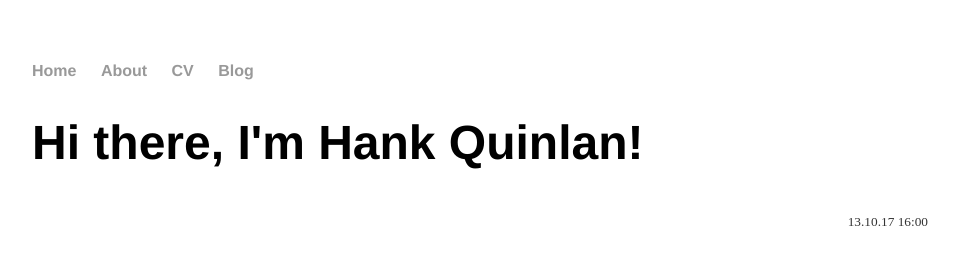
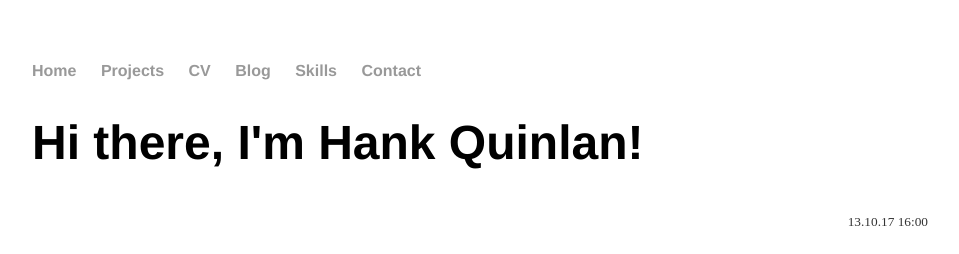
Before and after one commit to markadeev/markadeev.github.io, a Jekyll site: the page built from index.html, in a window 1280 px wide. Shown: the top 254 px of the page, without its empty margins (160-1119 px from the left). Built offline with Jekyll 4.4.1, drawn with Linux system fonts in a browser that asks for light colours.

Commit message:
Update default.html

```diff
--- a/_layouts/default.html
+++ b/_layouts/default.html
@@ -12,9 +12,11 @@
     <nav>
 <ul>
 <li><a href="/">Home</a></li>
-<li><a href="/about">About</a></li>
+<li><a href="/about">Projects</a></li>
 <li><a href="/cv">CV</a></li>
 <li><a href="/blog">Blog</a></li>
+<li><a href="/skills">Skills</a></li>
+<li><a href="/contact">Contact</a></li>
 </ul>
     </nav>
 <div class="container">
```
